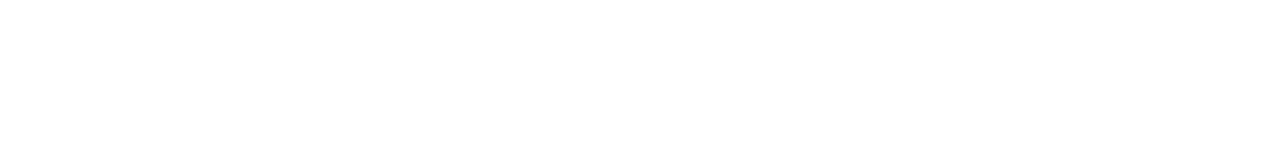
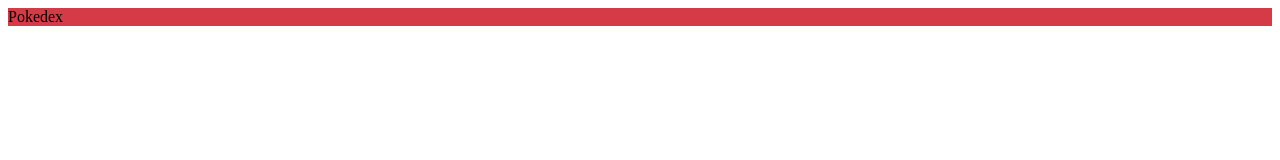
Before and after one commit to SamanthaVelasquez4/Pokedex-frontend, a plain HTML site: page index.html in a window 1280 px wide. Drawn offline with Linux system fonts and the light colour scheme.

Commit message:
Colores de fondo

```diff
--- a/assets/css/estilo.css
+++ b/assets/css/estilo.css
@@ -0,0 +1,9 @@
+
+
+header{
+    background-color: #d53b47;
+}
+
+main{
+    background-color: #2b292c;
+}
--- a/index.html
+++ b/index.html
@@ -10,7 +10,7 @@
 
 </head>
 <body>
-    <header></header>
+    <header>Pokedex</header>
     <main></main>
 </body>
 </html>
```
